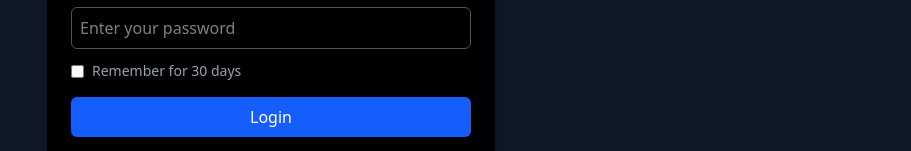
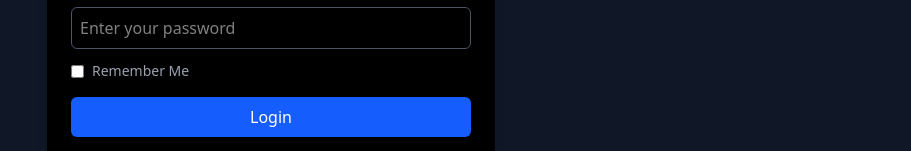
Before and after one commit to RAJWARDHAN-B/safetyRoutes, a React (Vite) app: page /login in a window 1280 px wide. Shown: the part 343-494 px from the top of the page, without its empty margins (369-1280 px from the left). Built offline with nearby package versions, Linux system fonts and the light colour scheme.

Commit message:
remember me

```diff
--- a/src/LoginForm.jsx
+++ b/src/LoginForm.jsx
@@ -64,7 +64,7 @@ const LoginPage = () => {
         <div className="flex items-center mb-4">
           <input type="checkbox" id="remember" className="mr-2" />
           <label htmlFor="remember" className={`${isDarkMode ? 'text-gray-400' : 'text-gray-600'} text-sm`}>
-            Remember for 30 days
+            Remember Me
           </label>
         </div>
 
```
